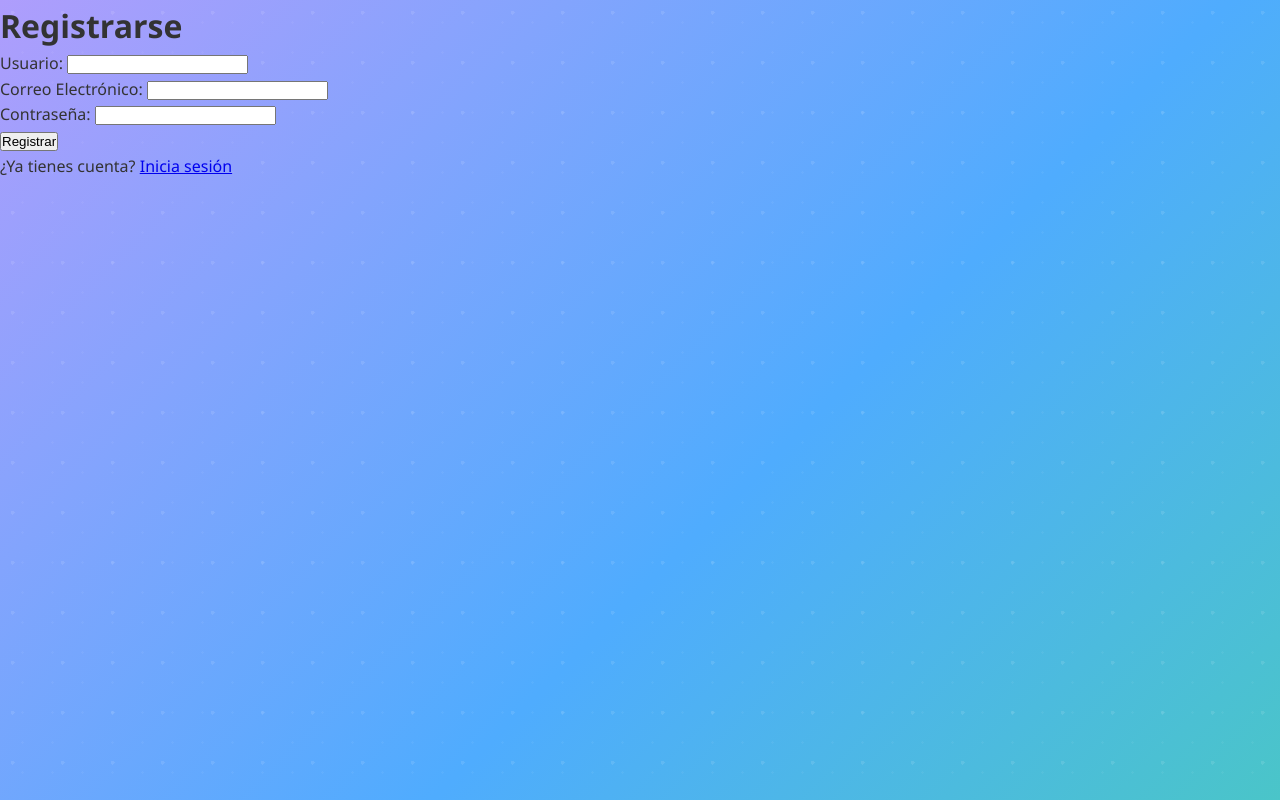
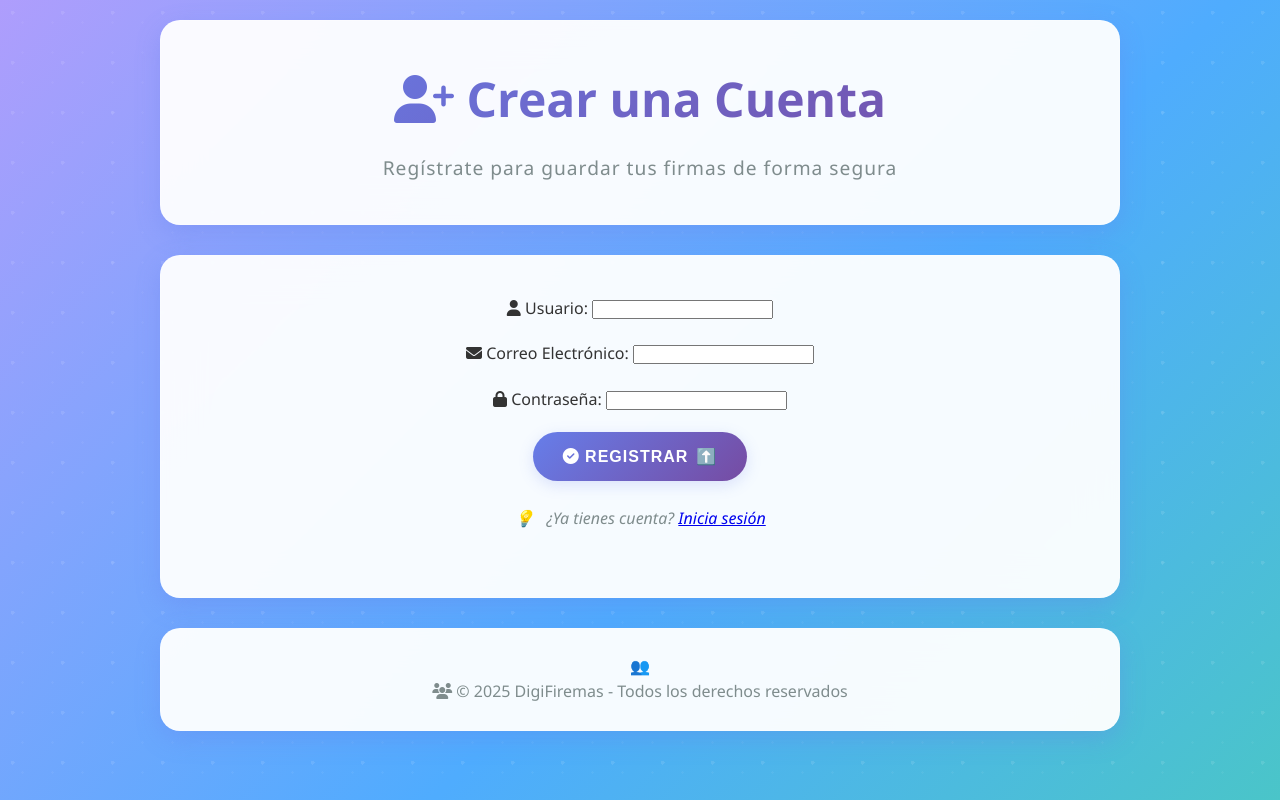
Before and after one commit to Sebastian27007/digifirmas, a Flask app: page /register in a window 1280 px wide. Run offline with Flask 3, Linux system fonts and the light colour scheme.

Commit message:
Update de diseño y optimización

```diff
--- a/templates/register.html
+++ b/templates/register.html
@@ -4,21 +4,57 @@
     <meta charset="UTF-8">
     <title>Registro de Usuario</title>
     <link rel="stylesheet" href="{{ url_for('static', filename='css/style.css') }}">
+    <link rel="stylesheet" href="https://cdnjs.cloudflare.com/ajax/libs/font-awesome/6.4.0/css/all.min.css">
 </head>
 <body>
-    <h1>Registrarse</h1>
-    <form action="/register" method="POST">
-        <label for="username">Usuario:</label>
-        <input type="text" id="username" name="username" required><br>
+    <div class="container">
+        <header class="header animate-on-scroll">
+            <h1><i class="fas fa-user-plus"></i> Crear una Cuenta</h1>
+            <p class="subtitle">Regístrate para guardar tus firmas de forma segura</p>
+        </header>
 
-        <label for="email">Correo Electrónico:</label>
-        <input type="email" id="email" name="email" required><br>
+        <main class="main-content">
+            <section class="upload-section animate-on-scroll interactive-element">
 
-        <label for="password">Contraseña:</label>
-        <input type="password" id="password" name="password" required><br>
+                <form action="/register" method="POST" class="upload-form">
+                    <div class="form-group">
+                        <label for="username"><i class="fas fa-user"></i> Usuario:</label>
+                        <input type="text" id="username" name="username" required class="form-control">
+                    </div>
 
-        <button type="submit">Registrar</button>
-    </form>
-    <p>¿Ya tienes cuenta? <a href="/login">Inicia sesión</a></p>
+                    <div class="form-group">
+                        <label for="email"><i class="fas fa-envelope"></i> Correo Electrónico:</label>
+                        <input type="email" id="email" name="email" required class="form-control">
+                    </div>
+
+                    <div class="form-group">
+                        <label for="password"><i class="fas fa-lock"></i> Contraseña:</label>
+                        <input type="password" id="password" name="password" required class="form-control">
+                    </div>
+
+                    <button type="submit" class="btn btn-upload"><i class="fas fa-check-circle"></i> Registrar</button>
+                </form>
+
+                <p class="instruction" style="margin-top: 25px;">
+                    ¿Ya tienes cuenta? <a href="/login">Inicia sesión</a>
+                </p>
+            </section>
+        </main>
+
+        <footer class="footer animate-on-scroll">
+            <p><i class="fas fa-users"></i> &copy; 2025 DigiFiremas - Todos los derechos reservados</p>
+        </footer>
+    </div>
+
+    <script>
+        document.addEventListener('DOMContentLoaded', () => {
+            const observer = new IntersectionObserver((entries) => {
+                entries.forEach(entry => {
+                    if (entry.isIntersecting) entry.target.classList.add('visible');
+                });
+            }, { threshold: 0.1 });
+            document.querySelectorAll('.animate-on-scroll').forEach(el => observer.observe(el));
+        });
+    </script>
 </body>
 </html>
```
Also changed, not shown: stactic/css/style.css (+50 -0 lines), templates/login.html (+43 -9 lines).
